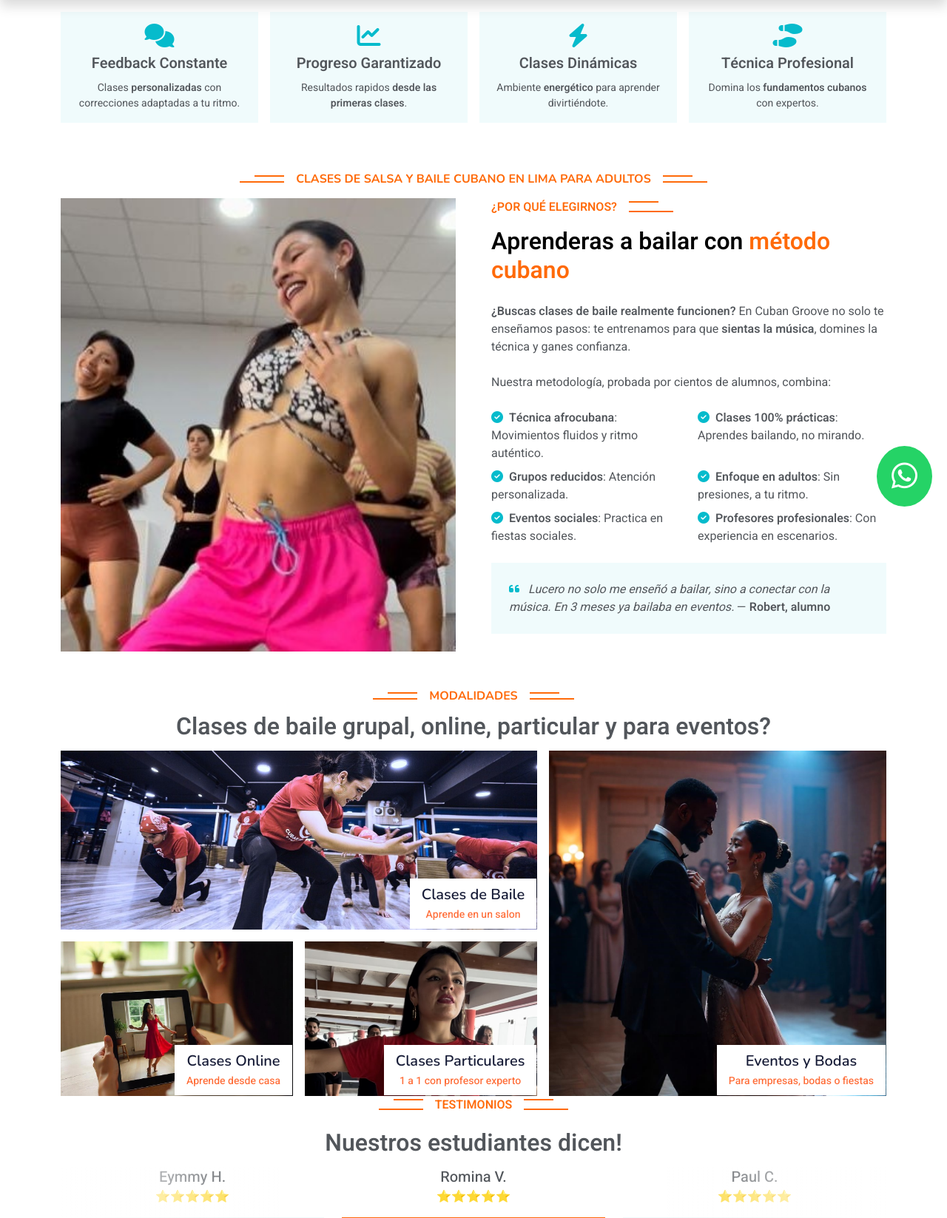
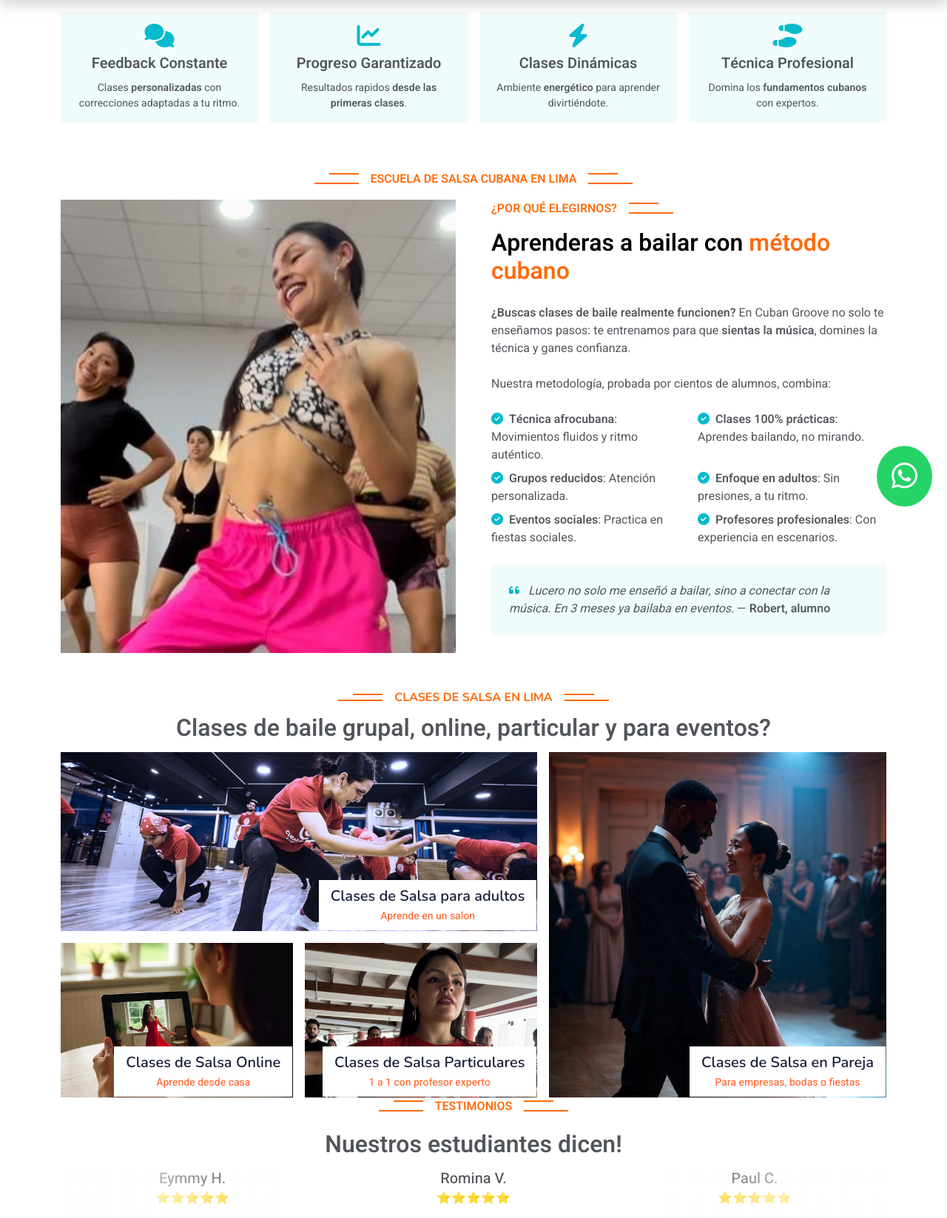
Before and after one commit to paulcobox/webluxe, a Django app: page / in a window 1280 px wide. Shown: the part 95-1742 px from the top of the page at 74% size. Run offline with Django 3.2, Linux system fonts and the light colour scheme; data comes from the database, SQL or seed files in the repository; data that the repository does not hold is empty; parts of the project's set-up code (start-up, migrations or seed data) failed here and were passed over; some libraries are stand-ins or nearby versions.

Commit message:
ajustes seo

```diff
--- a/static/js/main.js
+++ b/static/js/main.js
@@ -74,7 +74,7 @@
         smartSpeed: 1500,
         items: 1,
         dots: false,
-        loop: true,
+        loop: false,
         nav : true,
         navText : [
             '<i class="bi bi-chevron-left"></i>',
--- a/templates/index.html
+++ b/templates/index.html
@@ -16,7 +16,7 @@
                                 <div class="container">
                                     <div class="row justify-content-start">
                                         <div class="col-sm-10 col-lg-8">
-                                            <p class="custom-h5 color-oran text-uppercase mb-3">Curso destacado</p>
+                                            <h1 class="custom-h5 color-oran text-uppercase mb-3">Clases de Salsa</h1>
                                             <p class="display-3 text-white custom-h1">{{ course.title }}</p>
                                             <div class="custom-content">
                                                 <p class="text-white mb-4 pb-2">{{ course.body | safe | truncatewords:30 }}</p>
@@ -87,7 +87,7 @@
     <div class="container-xxl py-5">
         <div class="container">
             <div class="text-center wow fadeInUp" data-wow-delay="0.1s">
-                <h1 class="section-title bg-white text-center px-3 color-oran custom-h6 mb-3">Clases de salsa y baile cubano en Lima para adultos</h1>
+                <p class="section-title bg-white text-center px-3 color-oran custom-h6 mb-3">Escuela de Salsa Cubana en Lima</p>
             </div>
             <div class="row g-5">
                 <!-- Imagen (izquierda) -->
@@ -144,7 +144,7 @@
         <div class="container-xxl py-0 category">
             <div class="container">
                 <div class="text-center wow fadeInUp" data-wow-delay="0.1s">
-                    <h2 class="section-title bg-white text-center px-3 color-oran custom-h6">Modalidades</h2>
+                    <h2 class="section-title bg-white text-center px-3 color-oran custom-h6">Clases de Salsa en Lima</h2>
                     <p class="custom-h2 mb-2">Clases de baile grupal, online, particular y para eventos</strong>?</p>
                 </div>
                 <div class="row g-3">
@@ -154,7 +154,7 @@
                                 <a class="position-relative d-block overflow-hidden" href="{% url 'courses_group' %}">
                                     <img class="img-fluid" src="{% static 'img/categories/cat-1.jpg' %}" alt="clases-de-baile-presencial">
                                     <div class="bg-white text-center position-absolute bottom-0 end-0 py-2 px-3" style="margin: 1px;">
-                                        <h3 class="m-0 custom-h5">Clases de Baile</h3>
+                                        <h3 class="m-0 custom-h5">Clases de Salsa para adultos</h3>
                                         <small  style="color: #FF6B35; font-weight: 500;">Aprende en un salon</small>
                                     </div>
                                 </a>
@@ -163,7 +163,7 @@
                                 <a class="position-relative d-block overflow-hidden" href="{% url 'courses_online' %}">
                                     <img class="img-fluid" src="{% static 'img/categories/cat-2.jpg' %}" alt="clases-de-baile-online">
                                     <div class="bg-white text-center position-absolute bottom-0 end-0 py-2 px-3" style="margin: 1px;">
-                                        <h3 class="m-0 custom-h5">Clases Online</h3>
+                                        <h3 class="m-0 custom-h5">Clases de Salsa Online</h3>
                                         <small  style="color: #FF6B35; font-weight: 500;">Aprende desde casa</small>
                                     </div>
                                 </a>
@@ -172,7 +172,7 @@
                                 <a class="position-relative d-block overflow-hidden" href="{% url 'courses_particulares' %}">
                                     <img class="img-fluid" src="{% static 'img/categories/cat-3.jpg' %}" alt="clases-de-baile-particular">
                                     <div class="bg-white text-center position-absolute bottom-0 end-0 py-2 px-3" style="margin: 1px;">
-                                        <h3 class="m-0 custom-h5">Clases Particulares</h3>
+                                        <h3 class="m-0 custom-h5">Clases de Salsa Particulares</h3>
                                         <small  style="color: #FF6B35; font-weight: 500;">1 a 1 con profesor experto</small>
                                     </div>
                                 </a>
@@ -183,7 +183,7 @@
                         <a class="position-relative d-block h-100 overflow-hidden" href="{% url 'courses_events' %}">
                             <img class="img-fluid position-absolute w-100 h-100" src="{% static 'img/categories/cat-4.jpg' %}" alt="clases-de-baile-eventos-bodas" style="object-fit: cover;">
                             <div class="bg-white text-center position-absolute bottom-0 end-0 py-2 px-3" style="margin:  1px;">
-                                <h3 class="m-0 custom-h5">Eventos y Bodas</h3>
+                                <h3 class="m-0 custom-h5">Clases de Salsa en Pareja</h3>
                                 <small  style="color: #FF6B35; font-weight: 500;">Para empresas, bodas o fiestas</small>
                             </div>
                         </a>
@@ -198,7 +198,7 @@
         <div class="container-xxl mt-5 mb-5">
             <div class="container">
                 <div class="text-center wow fadeInUp" data-wow-delay="0.1s">
-                    <h2 class="section-title bg-white text-center px-3 color-oran custom-h6">Cursos destacados</h2>
+                    <h2 class="section-title bg-white text-center px-3 color-oran custom-h6">Cursos destacados de Salsa y Baile en Lima</h2>
                     <p class="custom-h2 mb-2">Salsa, tecnica de danza, afro y más en un ambiente divertido</p>
                 </div>
                 <!-- list Courses Start -->
@@ -293,7 +293,7 @@
      <div id="instructors" class="container-xxl mb-5">
          <div class="container">
              <div class="text-center wow fadeInUp" data-wow-delay="0.1s">
-                 <h2 class="custom-h6 section-title bg-white text-center px-3 color-oran">Nuestro Instructor</h2>
+                 <h2 class="custom-h6 section-title bg-white text-center px-3 color-oran">Profesora de Salsa</h2>
                  <p class="custom-h2 mb-2">Instructor</p>
 
              </div>
@@ -316,9 +316,16 @@
                              </div>
                              <div class="text-center p-4">
                                  <!-- Nombre y especialidad del instructor -->
+                                 <!-- <h3 class="mb-0 custom-h5">
+                                  {{ instructor.name }} – <span class="text-muted">{{ instructor.specialty }}</span>
+                                 </h3>-->
                                  <h3 class="mb-0 custom-h5">
-                                  {{ instructor.name }} – <span class="text-muted">{{ instructor.specialty }}</span>
+                                    Especialista en salsa
                                  </h3>
+                                 <h3 class="mb-0 custom-h5">
+                                  Más de 10 años formando bailarines en Lima
+                                 </h3>
+
                                  <div>
                                      <!-- Botón "Mis Cursos" -->
                                      <a href="{% url 'instructor_detail' instructor.slug %}" class="btn btn-orange py-2 px-4 mt-2" id="btn_home_instructor_courses">
```
